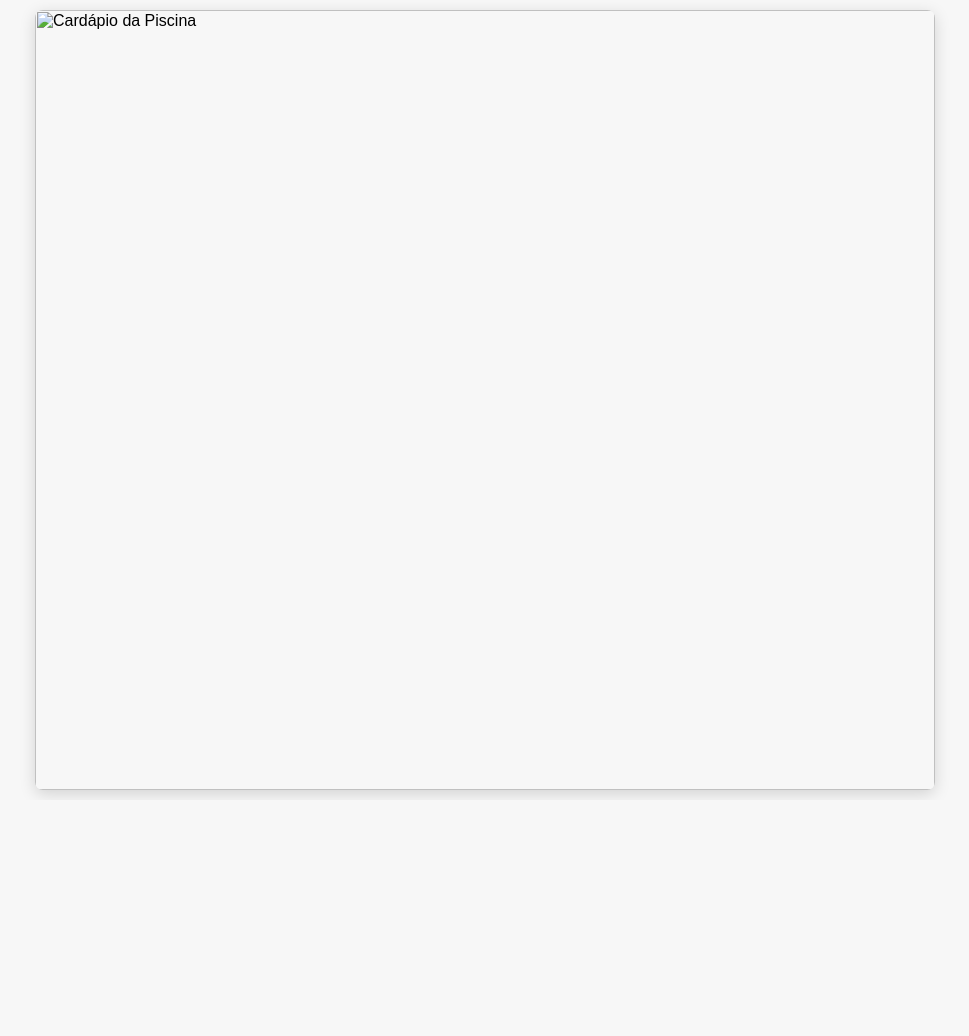
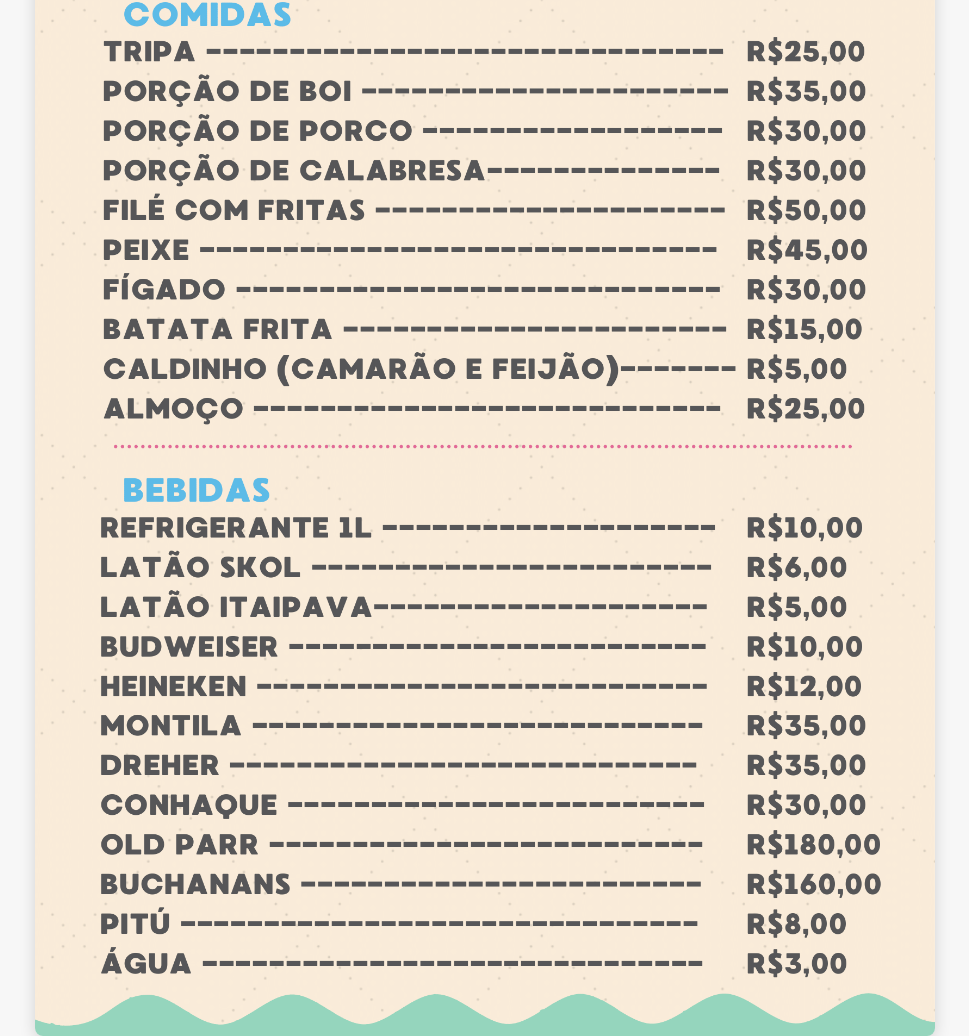
Before and after one commit to poolpiscinas/cardapio, a plain HTML site: page index.html in a window 1280 px wide. Shown: the whole page, without its empty margins (155-1124 px from the left). Before the commit the page ends 800 px from the top, so only its background shows below. Drawn offline with Linux system fonts and the light colour scheme.

Commit message:
Update index.html

```diff
--- a/index.html
+++ b/index.html
@@ -36,7 +36,7 @@
 </head>
 <body>
   <div class="container">
-    <img src="/mnt/data/Cardapio Piscina - Cardapio-1.png" alt="Cardápio da Piscina" />
+   <img src="Cardapio Piscina - Cardapio-1.png" alt="Cardápio da Piscina" />
   </div>
 </body>
 </html>
```
